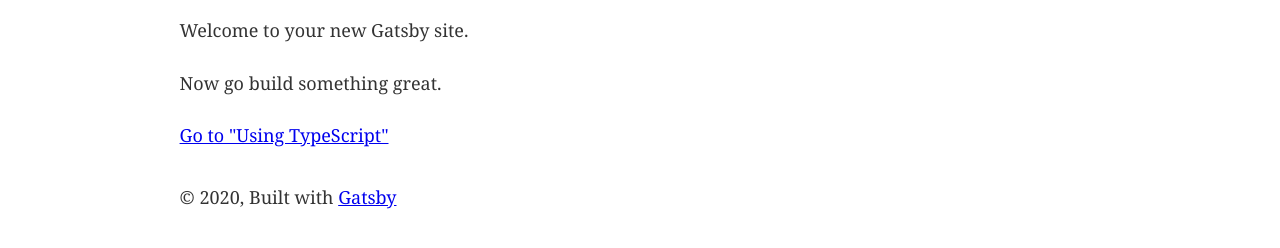
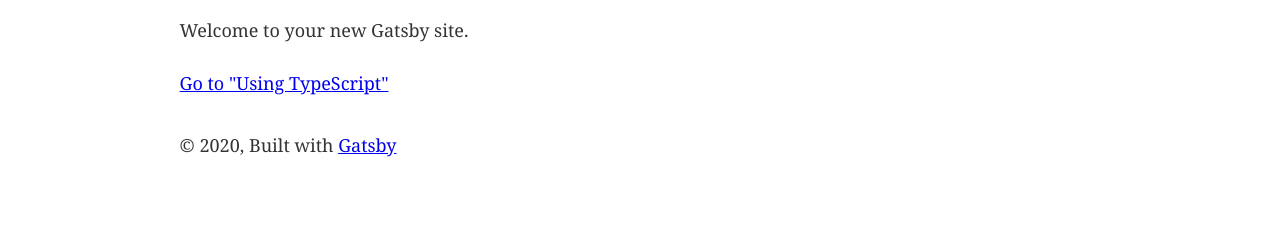
Before and after one commit to abouzeyd/Building, a Gatsby site: page / in a window 1280 px wide. Shown: the part 176-424 px from the top of the page. Built offline with nearby package versions, Linux system fonts and the light colour scheme; Gatsby itself is replaced by a stand-in of ours.

Commit message:
feats:test

```diff
--- a/src/pages/index.js
+++ b/src/pages/index.js
@@ -10,7 +10,6 @@ const IndexPage = () => (
     <SEO title="Home" />
     <h1>Hi people</h1>
     <p>Welcome to your new Gatsby site.</p>
-    <p>Now go build something great.</p>
 
     <Link to="/using-typescript/">Go to "Using TypeScript"</Link>
   </Layout>
```
